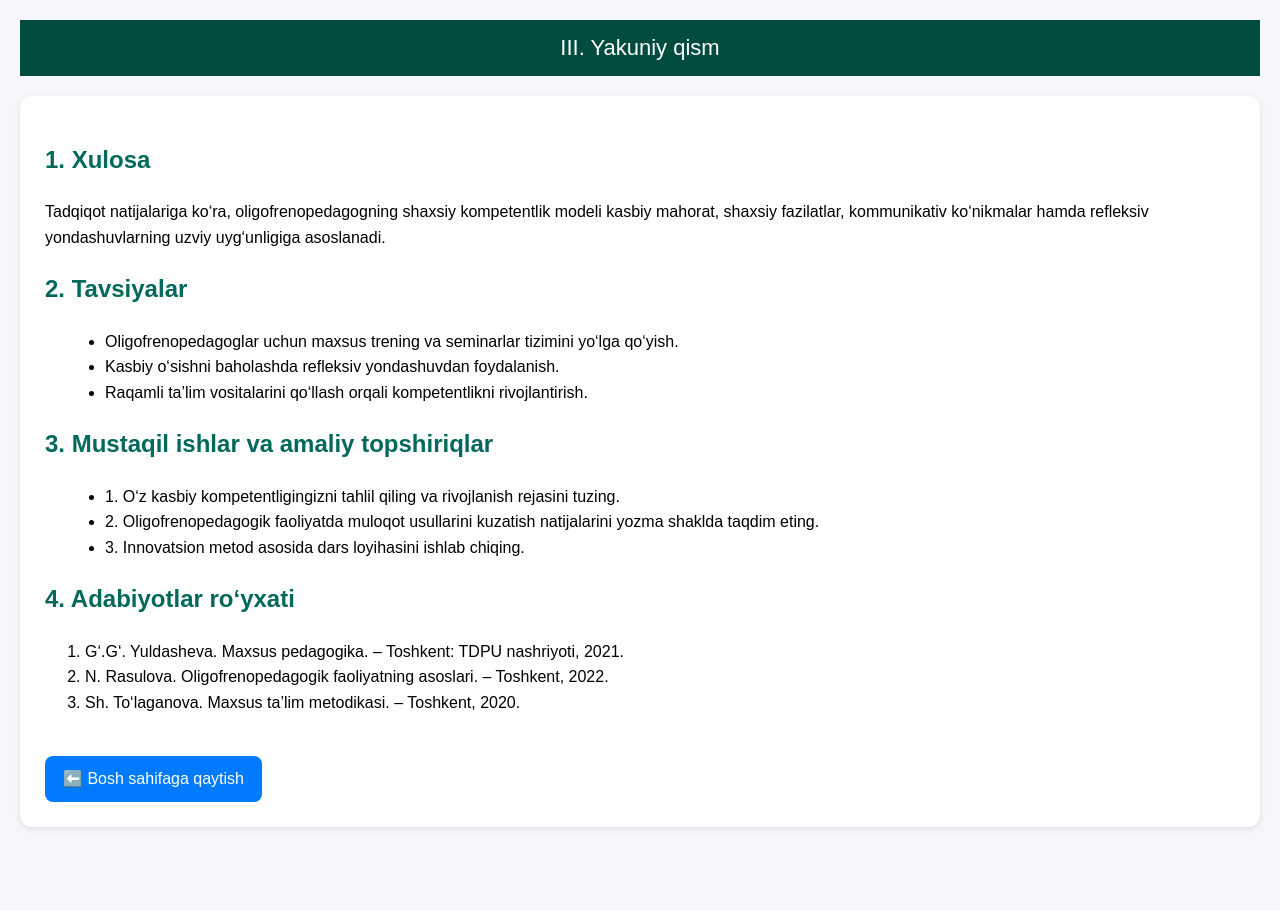
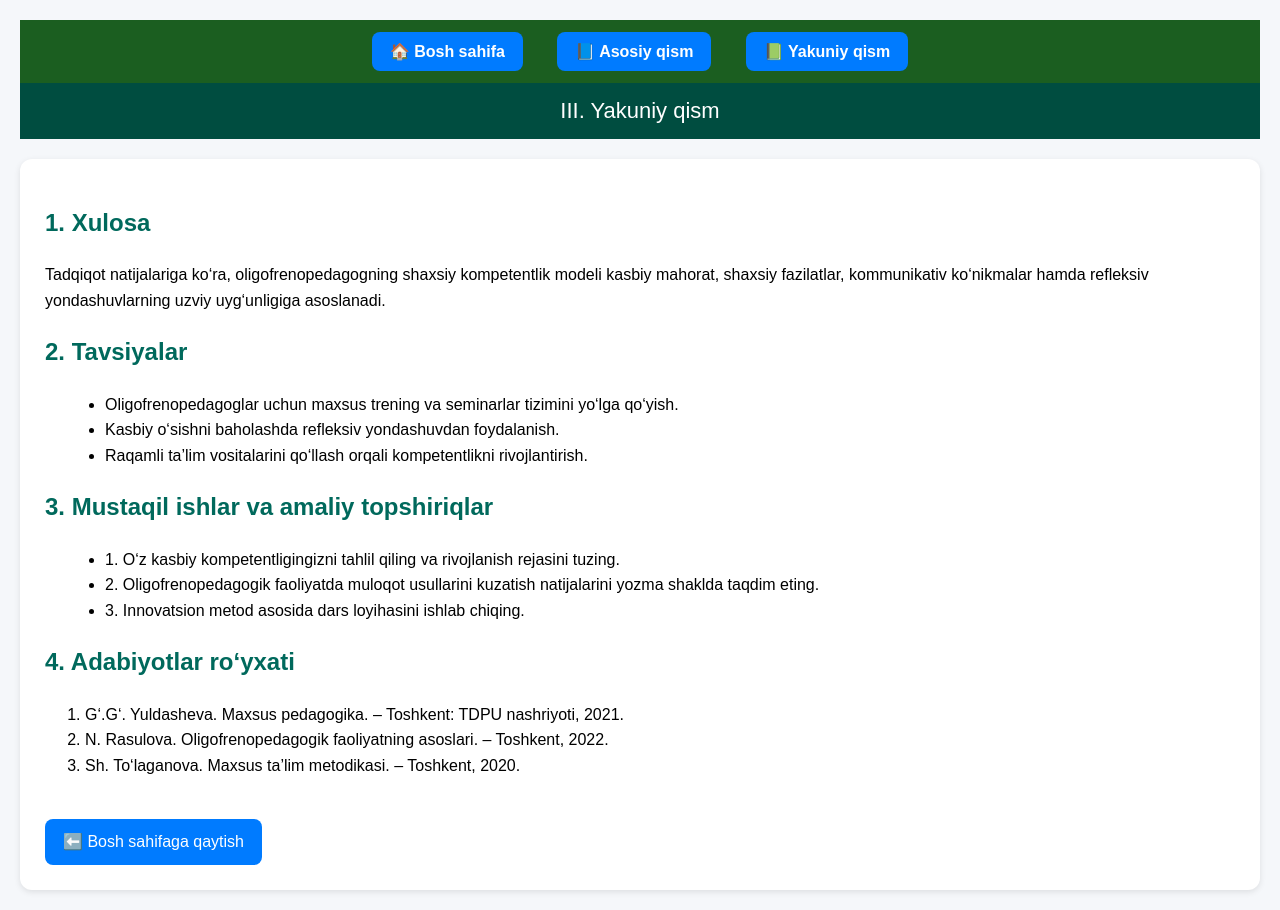
Before and after one commit to nurillojumaboyev/OLIGOFRENOPEDAGOGNING-SHAXSIY-KOMPETENTLIK-MODELI, a plain HTML site: page yakuniy.html in a window 1280 px wide. Before the commit the page ends 847 px from the top, so only its background shows below. Drawn offline with Linux system fonts and the light colour scheme.

Commit message:
Update yakuniy.html

```diff
--- a/yakuniy.html
+++ b/yakuniy.html
@@ -1,3 +1,26 @@
+<nav>
+  <a href="index.html">🏠 Bosh sahifa</a>
+  <a href="asosiy.html">📘 Asosiy qism</a>
+  <a href="yakuniy.html">📗 Yakuniy qism</a>
+</nav>
+
+<style>
+  nav {
+    background: #1b5e20;
+    padding: 12px;
+    text-align: center;
+  }
+  nav a {
+    color: white;
+    text-decoration: none;
+    margin: 0 15px;
+    font-weight: bold;
+    transition: 0.3s;
+  }
+  nav a:hover {
+    color: #ffeb3b;
+  }
+</style>
 <!DOCTYPE html>
 <html lang="uz">
 <head>
```
